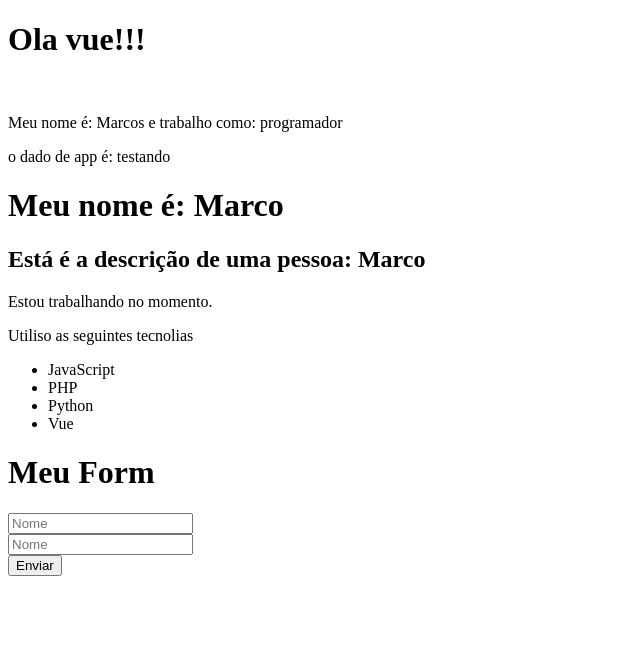
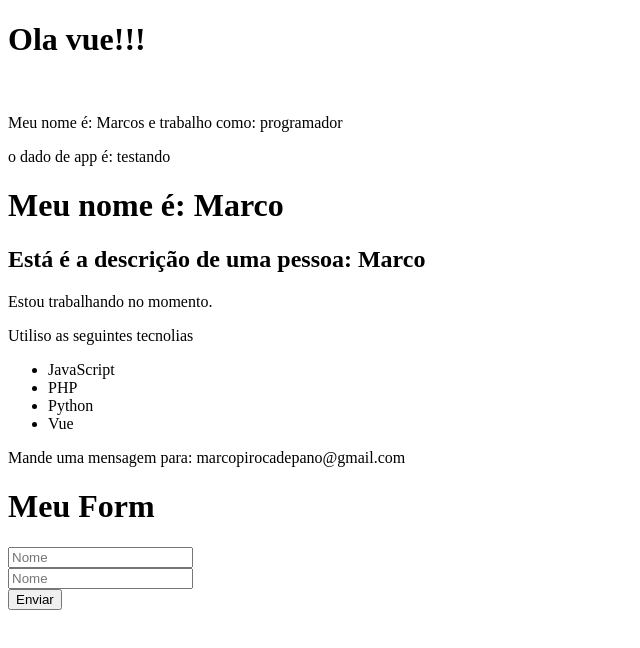
Before and after one commit to MAN0LIT0/Curso_vue, a Vue app in the folder Vue_curso/: page / in a window 1280 px wide. Shown: the top 648 px of the page, without its empty margins (0-640 px from the left). Built offline with nearby package versions, Linux system fonts and the light colour scheme.

Commit message:
Diretivas do Vue

```diff
--- a/Vue_curso/src/components/Pessoa.vue
+++ b/Vue_curso/src/components/Pessoa.vue
@@ -1,7 +1,6 @@
 <template>
     <div>
         <h2>Está é a descrição de uma pessoa: {{ nome }}</h2>
-        <p>Estou trabalhando no momento.</p>
         <info />
     </div>
 </template>
--- a/Vue_curso/src/components/info.vue
+++ b/Vue_curso/src/components/info.vue
@@ -1,5 +1,7 @@
 <template>
     <div>
+        <p v-if="esta_trabalhando">Estou trabalhando no momento.</p>
+        <p v-else>Não estou trabalhando no momento!</p>
         <p>Utiliso as seguintes tecnolias</p>
         <ul>
             <li>JavaScript</li>
@@ -7,10 +9,18 @@
             <li>Python</li>
             <li>Vue</li>
         </ul>
+        <p v-show="mostrar_email">Mande uma mensagem para: {{ email }}</p>
     </div>
 </template>
 <script>
 export default {
-    name: 'info'
+    name: 'info',
+    data() {
+        return {
+            esta_trabalhando: true,
+            mostrar_email: true,
+            email: 'marcopirocadepano@gmail.com'
+        }
+    },
 }
 </script>
```
